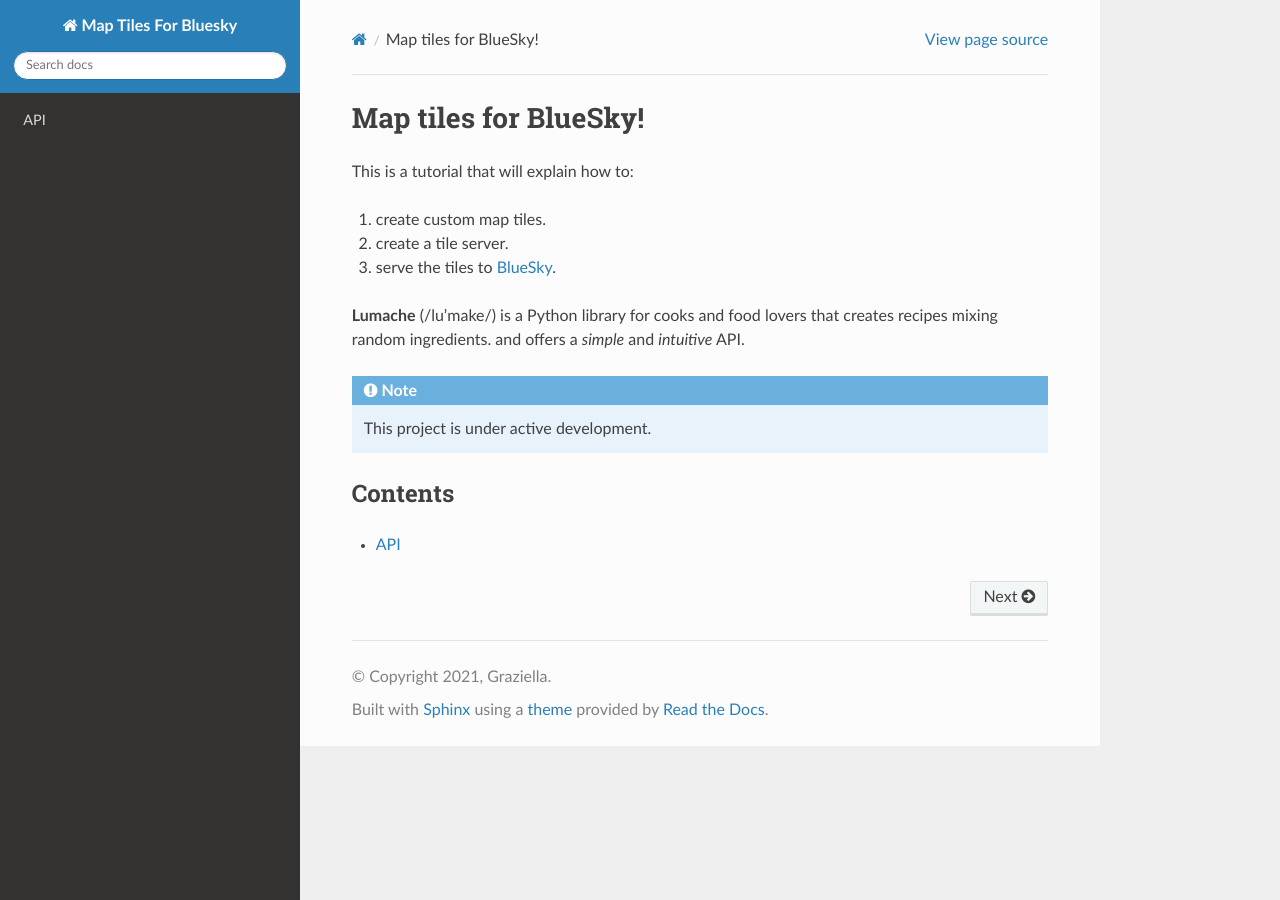
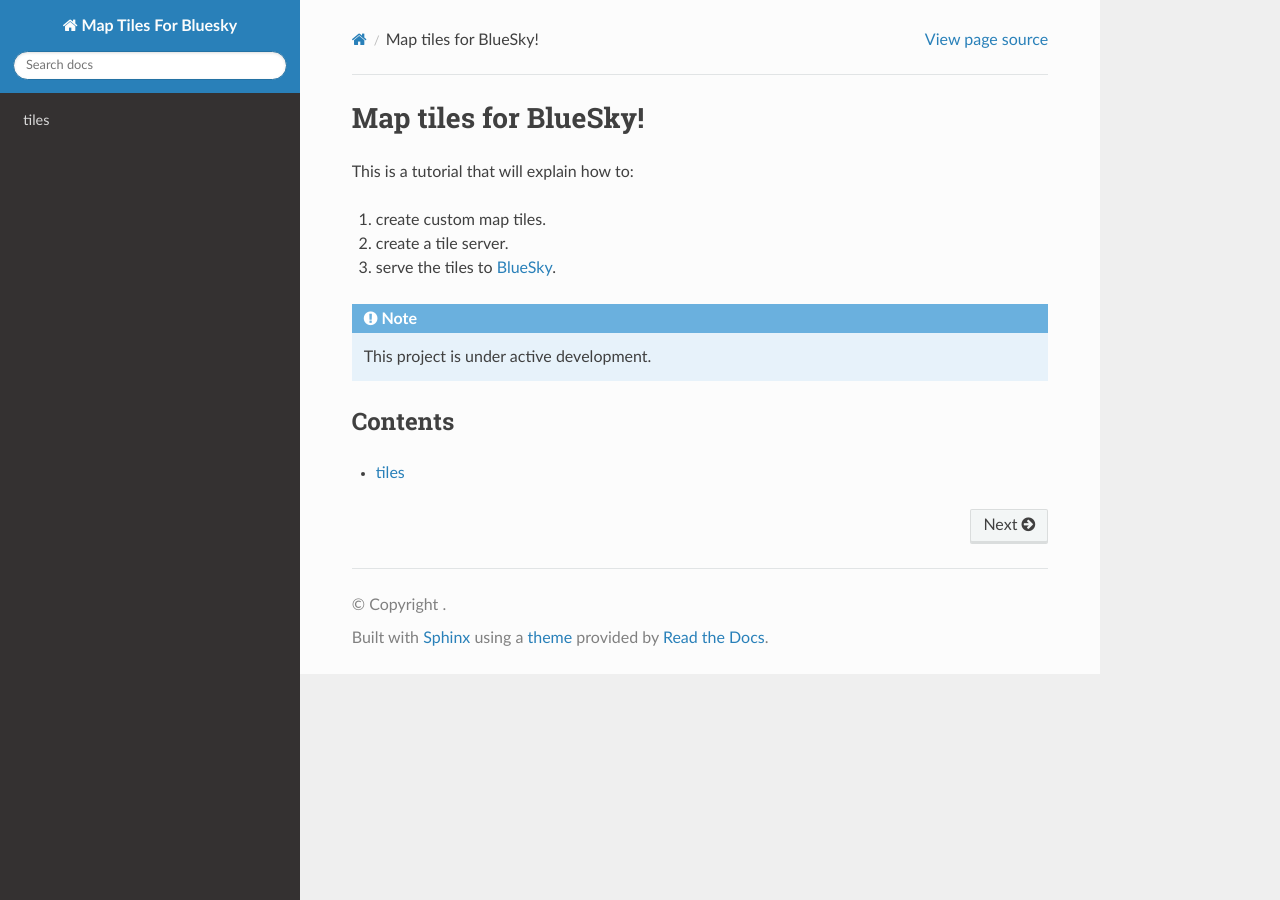
Before and after one commit to Metropolis-2/bluesky-maptiles-docs, a Sphinx documentation site: the page built from docs/source/index.rst, in a window 1280 px wide. Built offline with Sphinx 7.4.7 and the Read the Docs theme 2.0.0, drawn with Linux system fonts in a browser that asks for light colours.

Commit message:
update stuff

```diff
--- a/docs/source/api.rst
+++ /dev/null
@@ -1,5 +0,0 @@
-API
-===
-
-.. autosummary::
-   :toctree: generated
--- a/docs/source/conf.py
+++ b/docs/source/conf.py
@@ -3,7 +3,7 @@
 # -- Project information
 
 project = 'Map Tiles For Bluesky'
-copyright = '2021, Graziella'
+# copyright = '2021, Graziella'
 author = 'Andres Morfin Veytia'
 
 
--- a/docs/source/index.rst
+++ b/docs/source/index.rst
@@ -7,9 +7,6 @@ This is a tutorial that will explain how to:
 #. create a tile server.
 #. serve the tiles to `BlueSky <https://github.com/TUDelft-CNS-ATM/bluesky/>`_.
 
-**Lumache** (/lu'make/) is a Python library for cooks and food lovers
-that creates recipes mixing random ingredients.
-and offers a *simple* and *intuitive* API.
 
 .. note::
 
@@ -20,4 +17,4 @@ Contents
 
 .. toctree::
 
-   api
+  tiles
--- /dev/null
+++ b/docs/source/tiles.rst
@@ -0,0 +1,2 @@
+tiles
+===================================
```
